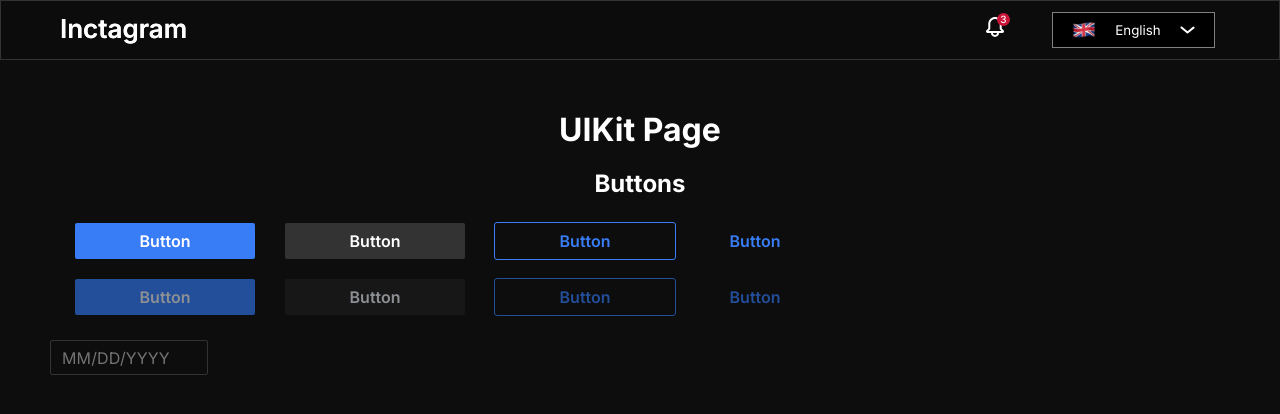
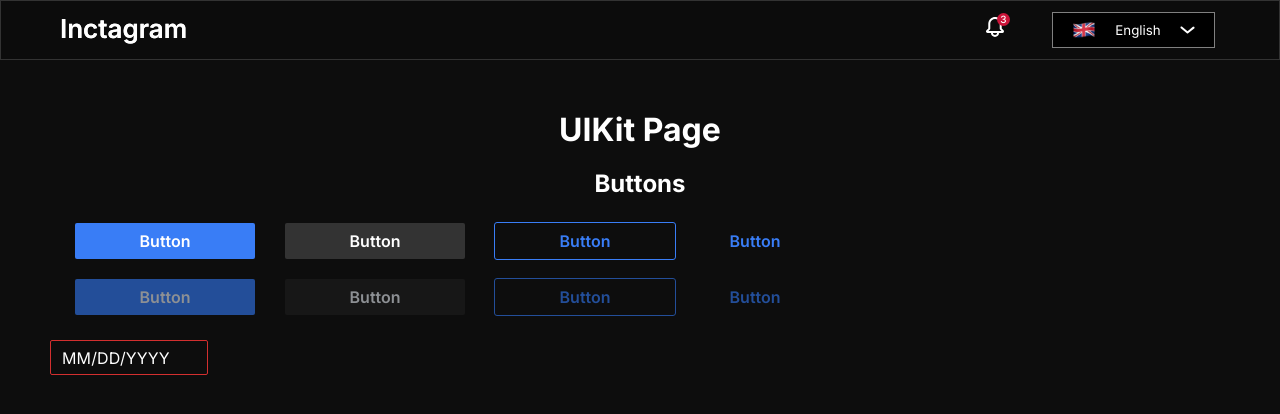
Before and after one commit to FightersForJustice/inctagram, a Next.js app: page /dev/ui-kit in a window 1280 px wide. Shown: the top 414 px of the page. Built offline with nearby package versions, Linux system fonts and the light colour scheme.

Commit message:
feat: add saving to state functionality

```diff
--- a/@ui/ui-kit/DatePicker/DatePicker.tsx
+++ b/@ui/ui-kit/DatePicker/DatePicker.tsx
@@ -5,11 +5,38 @@ import './DatePicker.scss'
 import 'dayjs/locale/ru'
 import 'dayjs/locale/en'
 import { useTranslation } from 'react-i18next'
-import { useState } from 'react'
+import { Dispatch, useEffect, useState } from 'react'
+import dayjs from 'dayjs'
+// import { User } from '@/assets/api/auth/userSlice'
 
-export const MainDatePicker = () => {
+type DatePickerTypes = {
+  value?: Date
+  // setValue: Dispatch<React.SetStateAction<User>>
+  setValue: Dispatch<React.SetStateAction<any>>
+  isSavingToArray?: boolean
+}
+
+export const MainDatePicker = ({ value, setValue, isSavingToArray = false }: DatePickerTypes) => {
   const { t } = useTranslation()
-  const [date, setDate] = useState()
+  const [date, setDate] = useState(value ? value : null)
+
+  const handleChange = (value: Date) => {
+    setValue((prevData: any) => ({
+      ...prevData,
+      dateOfBirth: value,
+    }))
+  }
+
+  useEffect(() => {
+    if (!date) return
+    if (isSavingToArray) {
+      handleChange(date)
+    } else {
+      console.log(date)
+      setValue(date)
+    }
+  }, [date])
+
   return (
     <div className="UIKitDatePicker">
       <LocalizationProvider dateAdapter={AdapterDayjs} adapterLocale={t('locale')}>
@@ -17,7 +44,7 @@ export const MainDatePicker = () => {
           showDaysOutsideCurrentMonth
           dayOfWeekFormatter={(day) => day}
           onChange={(e: any) => setDate(e.$d)}
-          value={date}
+          value={dayjs(date)}
         />
       </LocalizationProvider>
     </div>
--- a/pages/dev/ui-kit/index.tsx
+++ b/pages/dev/ui-kit/index.tsx
@@ -4,6 +4,7 @@ import { Button } from '@/@ui/ui-kit/Button/Button'
 import style from './index.module.scss'
 import { BUTTON_COLORS } from '@/@ui/ui-kit/Button/constants'
 import { MainDatePicker } from '@/@ui/ui-kit/DatePicker/DatePicker'
+import { useState } from 'react'
 
 export const getStaticProps = async () => {
   return {
@@ -12,6 +13,7 @@ export const getStaticProps = async () => {
 }
 
 const Login = () => {
+  const [datePickerValue, setDatePickerValue] = useState(undefined)
   return (
     <PageWrapper>
       <div className={style.kitContainer}>
@@ -43,7 +45,7 @@ const Login = () => {
 
             </div>
         </div>
-        <MainDatePicker />
+        <MainDatePicker value={datePickerValue} setValue={setDatePickerValue} />
       </div>
     </PageWrapper>
   )
```
